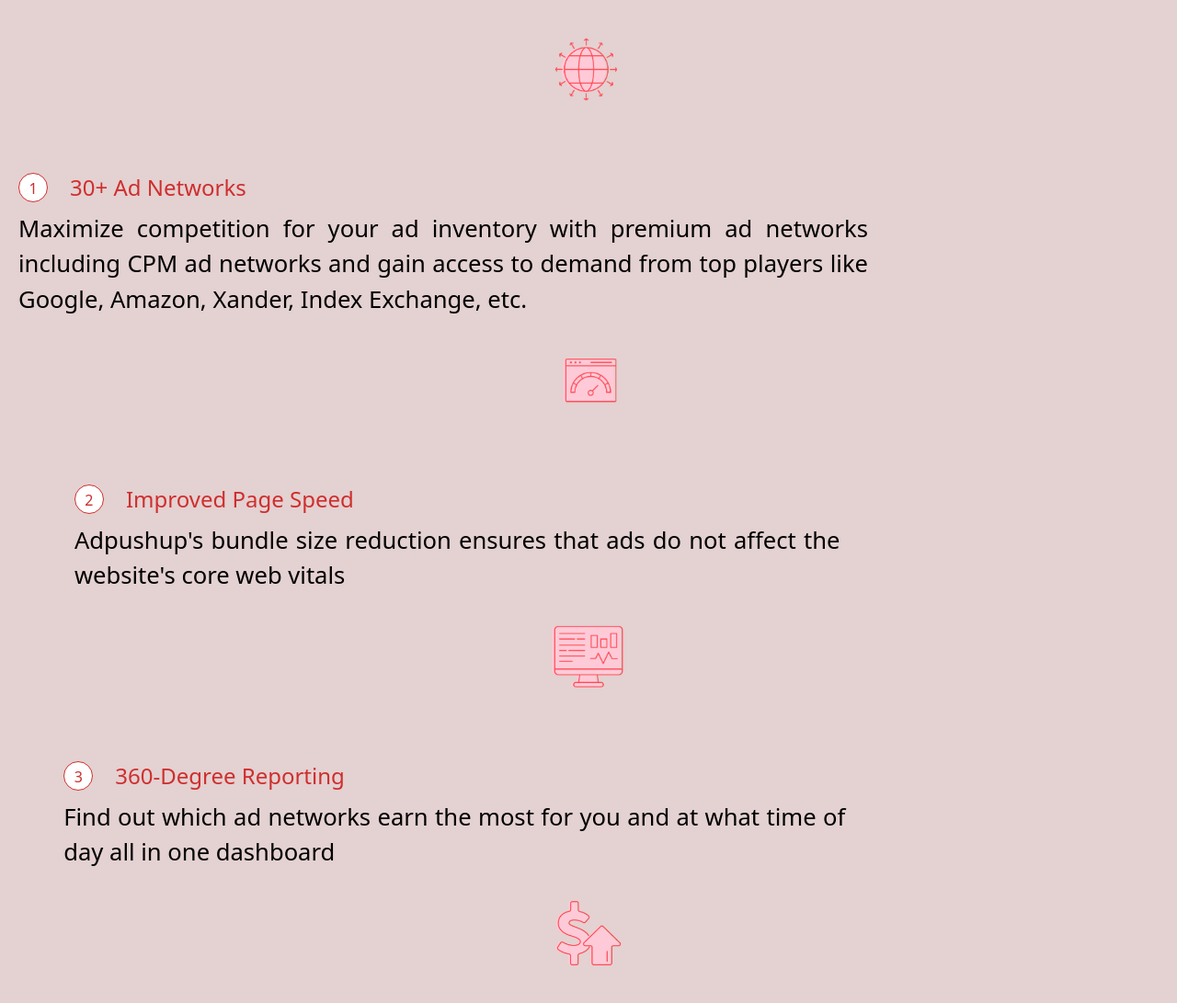
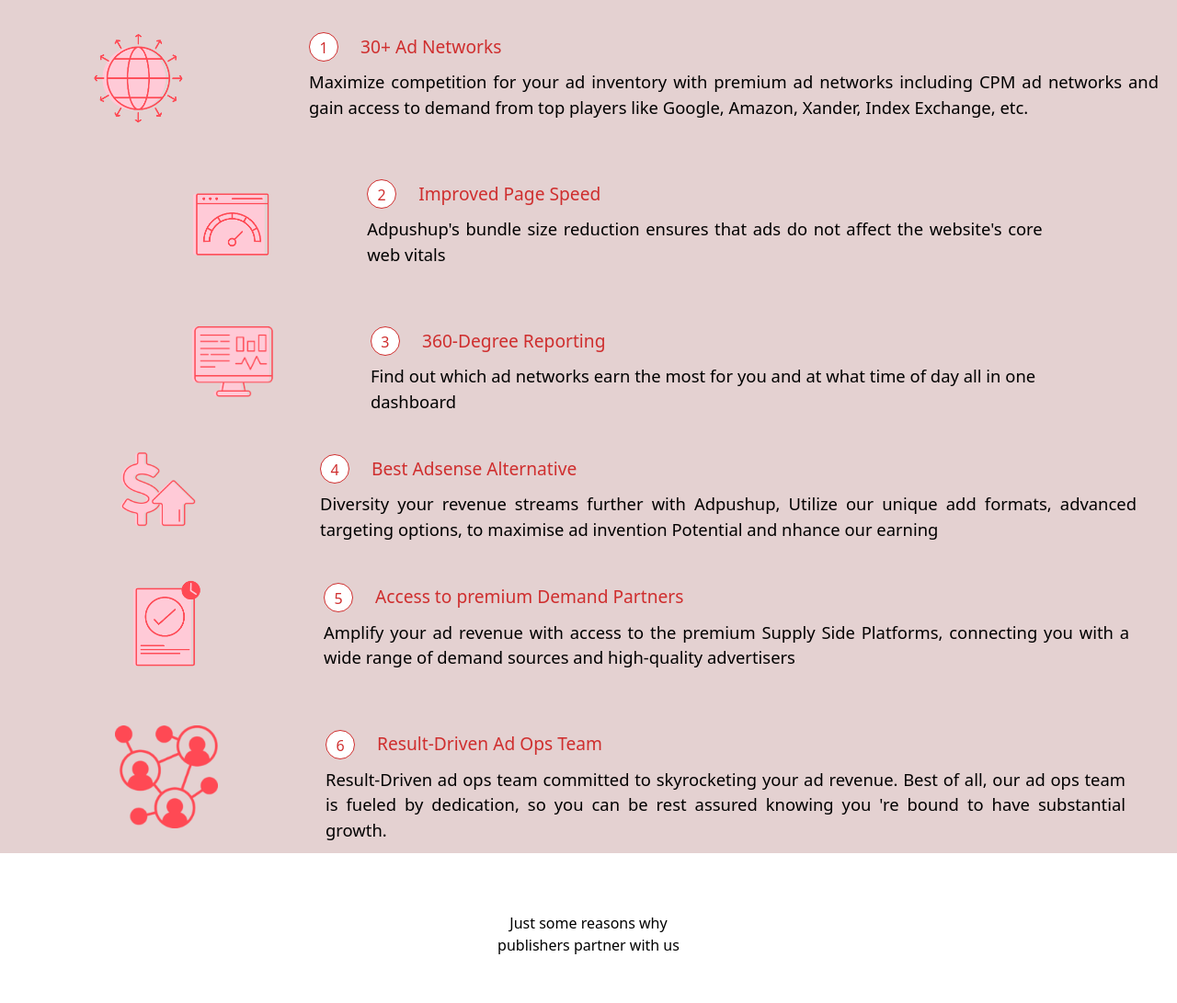
Before and after one commit to meshach567/adpusher, a plain HTML site: page index.html in a window 1280 px wide. Shown: the part 971-2062 px from the top of the page at 92% size. Drawn offline with nearby package versions, Linux system fonts and the light colour scheme; files whose address does not match are found by name.

Commit message:
refactor all file to git

```diff
--- a/index.html
+++ b/index.html
@@ -57,9 +57,9 @@
     <main class="w-full h-full">
         <!-- HomePage-->
          <section class=" homebody lg:flex lg:flex-row lg:justify-around lg:p-4">
-            <div class="py-5 px-4 max-[600px] w-full h-auto flex flex-col space-y-5 md:">
+            <div class="py-5 px-4 max-[600px] w-full h-auto flex flex-col space-y-5  lg:space-y-[4rem] ">
                 <h3 class="text-white italic font-medium adiphonex ">adpushup</h3>
-                <p class="max-w-[200px] text-left text-white adgrow">
+                <p class="max-w-[200px] text-left text-white adgrow md:max-w-full md:w-full md:text-justify lg:max-w-auto lg:max-w-full">
                     Grow your ad revenue
                     by more than 40% with
                     Google's Premier Certified Publishing
@@ -85,14 +85,14 @@
                         <p class="text-white adsmbreak">Ad fraud dtection with Google policy compliance</p>
                     </span>
                 </div>
-                <a href="#setup" class=" flex justify-start bg-black text-white w-[7.7rem] py-2 px-2.5 rounded-[.35rem] whitespace-nowrap adsetupdemo">
+                <a href="#setup" class="lg:w-[9rem] flex justify-start bg-black text-white w-[7.7rem] py-2 px-2.5 rounded-[.35rem] whitespace-nowrap adsetupdemo md:w-[9rem]">
                   Setup a Demo
                 </a>
 
                 <!-- Carousel-->
                 <!-- <div class="bg-white max-w-[300px] rounded-[.4rem] py-2 flex flex-row relative overflow-hidden marquee">
                   </div> -->
-                  <div class="marquee bg-white rounded-[.4rem] py-2 max-w-[300px]">
+                  <div class="marquee bg-white rounded-[.4rem] py-2 max-w-[300px] lg:max-w-auto lg:w-full">
                     <ul class="marquee-content">
                       <li><img src="/images/news.png" alt="news"/></li>
                       <li><img src="/images/gsm.png" /></li>
@@ -134,8 +134,8 @@
 
                 </select>
               </div>
-              <button class=" bg-vividred w-[11rem] rounded-md text-white py-2 border-none mb-4 whitespace-nowrap adgetfree ">GET A FREE DEMO</button>
-              <p class=" max-w-[200px] text-center text-[1rem] mb-4 adpolicy lg:max-w-auto lg:w-full lg:text-[.8rem] lg:text-center">By signing up you agree to our <strong class="adpolicy">Terms</strong> and <strong>Privacy Policy</strong>.</p>
+              <button class=" bg-vividred w-[11rem] rounded-md text-white py-2 border-none mb-4 whitespace-nowrap adgetfree lg:text-[1rem]">GET A FREE DEMO</button>
+              <p class=" max-w-[200px] text-center text-[1rem] mb-4 adpolicy lg:max-w-auto lg:w-full lg:text-[.8rem] lg:text-center ">By signing up you agree to our <strong class="adpolicy">Terms</strong> and <strong>Privacy Policy</strong>.</p>
             </form>
          </section>
 
@@ -143,11 +143,11 @@
          <section class="bg-palered h-full lg:bg-white">
             <div class="flex flex-col justify-center items-center space-y-4 ">
                 <h5 class="text-center md:text-left text-[1.5rem] text-gray-400 font-normal">Membership & Accolades</h5>
-                <div class="grid grid-cols-3 gap-2 md:grid-cols-4 adcols">
+                <div class="grid grid-cols-3 gap-2 md:grid-cols-4 adcols lg:space-x-8 lg:m-auto">
                   <img class="object-cover object-center  " src="/images/google.png" alt="google">
                   <img class="object-cover object-center " src="/images//iab.png" alt="iab">
                   <img class="object-cover object-center " src="/images/performer.png" alt="performance">
-                  <img class="object-cover object-center  px-8 py-2 md:col-span-0  md:px-0 md:py-0" src="/images/americas.png" alt="americas">
+                  <img class="object-cover object-center  px-8 py-2 md:col-span-0  md:px-0 md:py-0 lg:px-0" src="/images/americas.png" alt="americas">
                 </div>
             </div>
             <!-- horizontal line-->
@@ -187,7 +187,7 @@
 
                 </select>
               </div>
-              <button class=" bg-vividred w-[11rem] rounded-md text-white py-2 border-none mb-4 whitespace-nowrap adgetfree">GET A FREE DEMO</button>
+              <button class=" bg-vividred w-[11rem] rounded-md text-white py-2 border-none mb-4 whitespace-nowrap adgetfree md:w-[12rem] md:text-[1.1rem]">GET A FREE DEMO</button>
               <p class=" max-w-[200px] text-center text-[1rem] mb-4 adpolicy">By signing up you agree to our <strong class="adpolicy">Terms</strong> and <strong>Privacy Policy</strong>.</p>
             </form>
               </div>
@@ -206,20 +206,20 @@
             <!--Parent Div-->
             <div class="flex flex-col items-center px-2 ">
               <!-- Sub Parent Div 1-->
-               <div class="flex flex-col space-y-5 adparent">
+               <div class="flex flex-col space-y-5 adparent md:flex md:flex-row lg:flex lg:flex-row ">
 
-                <div class="block mx-auto max-w-[7rem] adimg">
+                <div class="block mx-auto max-w-[7rem] adimg md:max-w-[8.5rem] md:my-auto lg:max-w-[10rem]">
                   <img class="object-center object-cover w-full" src="/images/equator.png" alt="" />
                  </div>
                 <div class="p-3 flex flex-col space-y-2 adchild">
                   <!-- First Child Div Block-->
                   <div class="flex items-center space-x-4">
                     <div class="rounded-full border border-vividred-600 text-center text-vividred py-1 w-[2rem] h-[2rem] bg-white adnum ">1</div>
-                    <p class="text-vividred text-[1.5rem] font-medium adtext">30+ Ad Networks</p>
+                    <p class="text-vividred text-[1.5rem] font-medium adtext md:text-[1rem] lg:text-[1.2rem]">30+ Ad Networks</p>
                   </div>
                   <!-- Second Child Div Block-->
                   <div class="flex">
-                    <p class="text-justify text-[1.6rem] adtextsize">Maximize competition for your ad inventory with premium ad networks including CPM ad networks and gain access to demand from top players like Google, Amazon, Xander, Index Exchange, etc.</p>
+                    <p class="text-justify text-[1.6rem] adtextsize lg:text-[1.15rem]">Maximize competition for your ad inventory with premium ad networks including CPM ad networks and gain access to demand from top players like Google, Amazon, Xander, Index Exchange, etc.</p>
 
                   </div>
                 </div>
@@ -227,97 +227,97 @@
 
             <div class="flex flex-col items-center px-2 ">
               <!-- Sub Parent Div 1-->
-               <div class="flex flex-col space-y-5 adparent">
+               <div class="flex flex-col space-y-5 adparent md:flex md:flex-row lg:flex lg:flex-row">
 
-                <div class="block mx-auto max-w-[7rem] adimg">
+                <div class="block mx-auto max-w-[7rem] adimg md:max-w-[8.5rem] md:my-auto lg:max-w-[10rem]">
                   <img class="object-center object-cover w-full " src="/images/speeddometer.png" alt="" />
                  </div>
                 <div class="p-3 flex flex-col space-y-2 adchild">
                   <!-- First Child Div Block-->
                   <div class="flex items-center  space-x-4">
                     <div class="rounded-full border border-vividred-600 text-center text-vividred py-1 w-[2rem] h-[2rem] bg-white">2</div>
-                    <p class="text-vividred text-[1.5rem] font-medium adtext">Improved Page Speed</p>
+                    <p class="text-vividred text-[1.5rem] font-medium adtext md:text-[1rem] lg:text-[1.2rem]">Improved Page Speed</p>
                   </div>
                   <!-- Second Child Div Block-->
                   <div class="flex">
-                    <p class="text-justify text-[1.6rem] adtextsize">Adpushup's bundle size reduction ensures that ads do not affect the website's core web vitals</p>
+                    <p class="text-justify text-[1.6rem] adtextsize lg:text-[1.15rem]">Adpushup's bundle size reduction ensures that ads do not affect the website's core web vitals</p>
                   </div>
                 </div>
               </div>
             <div class="flex flex-col items-center px-2 ">
               <!-- Sub Parent Div 1-->
-               <div class="flex flex-col space-y-5 adparent">
+               <div class="flex flex-col space-y-5 adparent md:flex md:flex-row lg:flex lg:flex-row">
 
-                <div class="block mx-auto max-w-[7rem] adimg">
+                <div class="block mx-auto max-w-[7rem] adimg md:max-w-[8.5rem] md:my-auto lg:max-w-[8rem]">
                   <img class="object-center object-cover w-full" src="/images/tvanalysis.png" alt="" />
                  </div>
                 <div class="p-3 flex flex-col space-y-2 adchild">
                   <!-- First Child Div Block-->
                   <div class="flex items-center  space-x-4">
                     <div class="rounded-full border border-vividred-600 text-center text-vividred py-1 w-[2rem] h-[2rem] bg-white">3</div>
-                    <p class="text-vividred text-[1.5rem] font-medium adtext">360-Degree Reporting</p>
+                    <p class="text-vividred text-[1.5rem] font-medium adtext md:text-[1rem] lg:text-[1.2rem]">360-Degree Reporting</p>
                   </div>
                   <!-- Second Child Div Block-->
                   <div class="flex">
-                    <p class="text-justify text-[1.6rem] adtextsize">Find out which ad networks earn the most for you and at what time of day all in one dashboard</p>
+                    <p class="text-justify text-[1.6rem] adtextsize  lg:text-[1.15rem]">Find out which ad networks earn the most for you and at what time of day all in one dashboard</p>
                   </div>
                 </div>
                </div>
             <div class="flex flex-col items-center px-2 ">
               <!-- Sub Parent Div 1-->
-               <div class="flex flex-col space-y-5 adparent ">
+               <div class="flex flex-col space-y-5 adparent md:flex md:flex-row lg:flex lg:flex-row">
 
-                <div class="block mx-auto max-w-[7rem] adimg">
+                <div class="block mx-auto max-w-[7rem] adimg md:max-w-[8.5rem] md:my-auto lg:max-w-[8rem]">
                   <img class="object-center object-cover w-full" src="/images/dollars.png" alt="" />
                  </div>
                 <div class="p-3 flex flex-col space-y-2 adchild">
                   <!-- First Child Div Block-->
                   <div class="flex items-center  space-x-4">
                     <div class="rounded-full border border-vividred-600 text-center text-vividred py-1 w-[2rem] h-[2rem] bg-white ">4</div>
-                    <p class="text-vividred text-[1.5rem] font-medium adtext">Best Adsense Alternative</p>
+                    <p class="text-vividred text-[1.5rem] font-medium adtext md:text-[1rem] lg:text-[1.2rem]">Best Adsense Alternative</p>
                   </div>
                   <!-- Second Child Div Block-->
                   <div class="flex">
-                    <p class="text-justify text-[1.6rem] adtextsize">Diversity your revenue streams further with Adpushup, Utilize our unique add formats, advanced targeting options, to maximise ad invention Potential and nhance our earning</p>
+                    <p class="text-justify text-[1.6rem] adtextsize lg:text-[1.15rem]">Diversity your revenue streams further with Adpushup, Utilize our unique add formats, advanced targeting options, to maximise ad invention Potential and nhance our earning</p>
                   </div>
                 </div>
                </div>
             <div class="flex flex-col items-center px-2 ">
               <!-- Sub Parent Div 1-->
-               <div class="flex flex-col space-y-5 adparent">
+               <div class="flex flex-col space-y-5 adparent md:flex md:flex-row lg:flex lg:flex-row">
 
-                <div class="block mx-auto max-w-[7rem] adimg">
+                <div class="block mx-auto max-w-[7rem] adimg md:max-w-[8.5rem] md:my-auto lg:max-w-[10rem]">
                   <img class="object-center object-cover w-full" src="/images/marked.png" alt="" />
                  </div>
                 <div class="p-3 flex flex-col space-y-2 adchild">
                   <!-- First Child Div Block-->
                   <div class="flex items-center  space-x-4">
                     <div class="rounded-full bg-white border border-vividred-600 text-center text-vividred py-1 w-[2rem] h-[2rem] adnum ">5</div>
-                    <p class="text-vividred text-[1.5rem] font-medium adtext adtext">Access to premium Demand Partners</p>
+                    <p class="text-vividred text-[1.5rem] font-medium adtext adtext md:text-[1rem] lg:text-[1.2rem]">Access to premium Demand Partners</p>
                   </div>
                   <!-- Second Child Div Block-->
                   <div class="flex">
-                    <p class="text-justify text-[1.6rem] adtextsize">Amplify your ad revenue with access to the premium Supply Side Platforms, connecting you with a wide range of demand sources and high-quality advertisers</p>
+                    <p class="text-justify text-[1.6rem] adtextsize  lg:text-[1.15rem]">Amplify your ad revenue with access to the premium Supply Side Platforms, connecting you with a wide range of demand sources and high-quality advertisers</p>
 
                   </div>
                 </div>
                </div>
             <div class="flex flex-col items-center px-1 ">
               <!-- Sub Parent Div 1-->
-               <div class="flex flex-col space-y-5 adparent">
+               <div class="flex flex-col space-y-5 adparent md:flex md:flex-row lg:flex lg:flex-row">
 
-                <div class="block mx-auto max-w-[3rem] adimg">
+                <div class="block mx-auto max-w-[3rem] adimg md:max-w-[5rem] md:my-auto lg:max-w-[7rem]">
                   <img class="object-center object-cover w-full" src="/images/connection.png" alt="" />
                  </div>
                 <div class="p-3 flex flex-col space-y-2 adchild">
                   <!-- First Child Div Block-->
                   <div class="flex items-center space-x-4">
                     <div class="rounded-full bg-white border border-vividred-600 text-center text-vividred py-1 w-[2rem] h-[2rem] ">6</div>
-                    <p class="text-vividred text-[1.5rem] font-medium adtext">Result-Driven Ad Ops Team</p>
+                    <p class="text-vividred text-[1.5rem] font-medium adtext md:text-[1rem] lg:text-[1.2rem]">Result-Driven Ad Ops Team</p>
                   </div>
                   <!-- Second Child Div Block-->
                   <div class="flex">
-                    <p class="text-justify text-[1.6rem] adtextsize">Result-Driven ad ops team committed to skyrocketing your ad revenue. Best of all, our ad ops team is fueled by dedication, so you can be rest assured knowing you 're bound to have substantial growth.</p>
+                    <p class="text-justify text-[1.6rem] adtextsize lg:text-[1.15rem]">Result-Driven ad ops team committed to skyrocketing your ad revenue. Best of all, our ad ops team is fueled by dedication, so you can be rest assured knowing you 're bound to have substantial growth.</p>
                   </div>
                 </div>
                </div>
@@ -328,18 +328,18 @@
          <!-- Access to Grid -->
          <section class="bg- mb-6">
           <div class="px-4 flex flex-col">
-            <h1 class="text-black flex justify-center max-w-[250px] text-[1.5rem] my-4 adwith">Just some reasons why publishers partner with us</h1>
-            <div class="flex flex-col space-y-4 adgo">
+            <h1 class="text-black flex justify-center max-w-[250px] text-[1.5rem] my-4 adwith md:max-w-auto md:w-full md:text-[1.17rem] lg:max-w-auto lg:w-full lg:text-[1rem]">Just some reasons why publishers partner with us</h1>
+            <div class="flex flex-col space-y-4 adgo md:grid md:grid-cols-2 lg:grid lg:grid-cols-3">
               <div class="flex flex-col items-center space-y-4   py-2  bg-babypink rounded-[1rem] w-full">
                 <img class="object-center object-cover max-w-[8rem] mx-auto adicon" src="/images/dollars.png" alt="dollars" srcset="">
-                <h3 class="text-white text-center text-[1.5rem] adinsight">Higher Demand</h3>
-                <p class="text-white text-center max-w-[300px] text-center admetric">Access to demand from 50+ tier-1 ad exchanges, including Google AdX and OpenX
+                <h3 class="text-white text-center text-[1.5rem] adinsight lg:text-[1.3rem]">Higher Demand</h3>
+                <p class="text-white text-center max-w-[300px] text-center admetric lg:text-[1.1rem]">Access to demand from 50+ tier-1 ad exchanges, including Google AdX and OpenX
                 </p>
               </div>
               <div class="flex flex-col items-center space-y-4 py-2 bg-babypink rounded-[1rem] w-full">
                 <img class="object-center object-cover max-w-[8rem] mx-auto adicon" src="/images/visibility.svg" alt="visible" srcset="">
-                <h3 class="text-white text-center text-[2rem] adinsight">Insightful Reporting</h3>
-                <p class="text-white text-center max-w-[300px] admetric">Unified reporting with easily identifiable metrics and in-depth analysis to fine-tune performance.
+                <h3 class="text-white text-center text-[2rem] adinsight lg:text-[1.2rem]">Insightful Reporting</h3>
+                <p class="text-white text-center max-w-[300px] admetric lg:text-[1rem]">Unified reporting with easily identifiable metrics and in-depth analysis to fine-tune performance.
                 </p>
               </div>
               <div class="flex flex-col items-center space-y-4 py-2 bg-babypink rounded-[1rem] w-full" >
```
